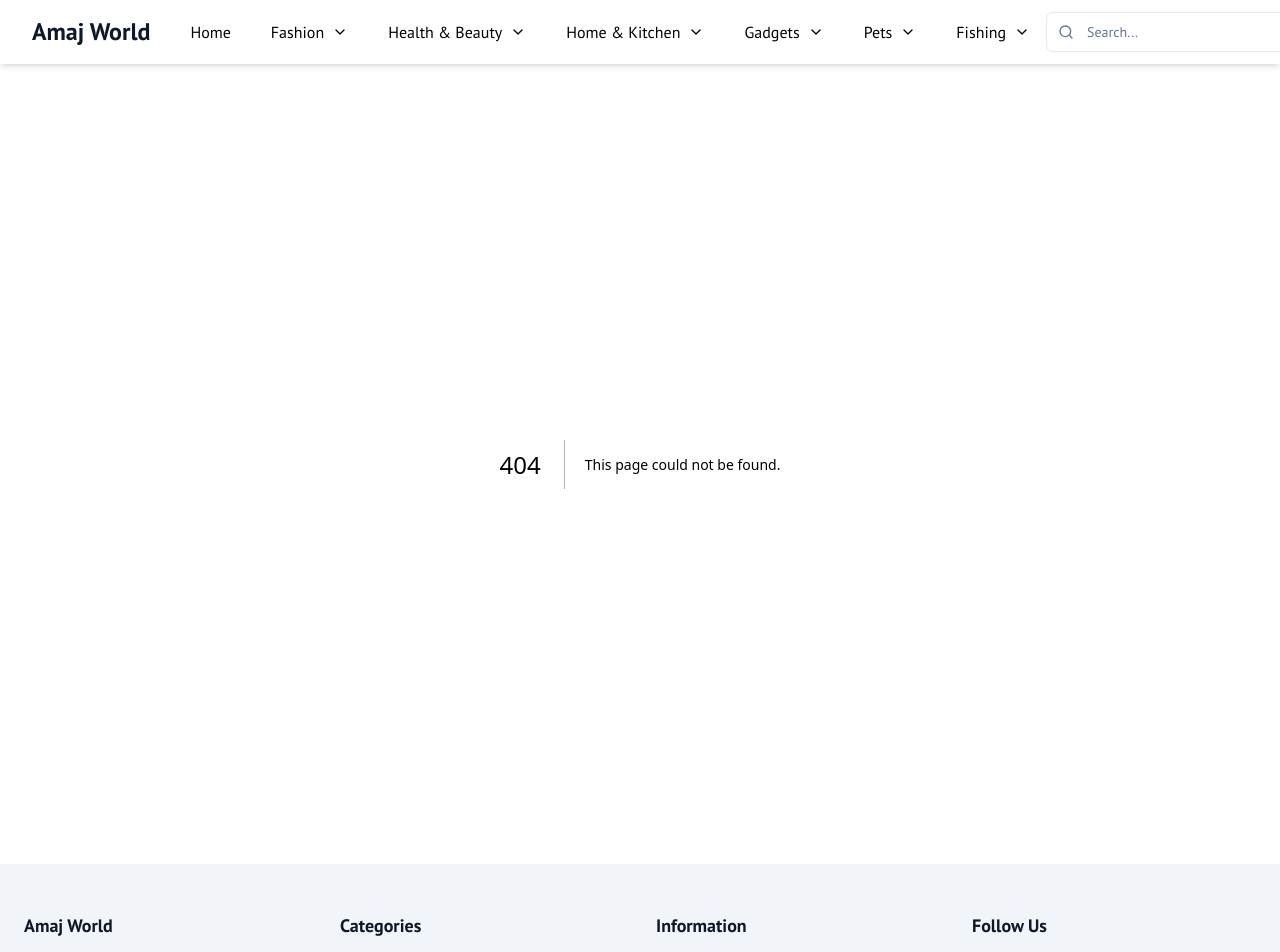
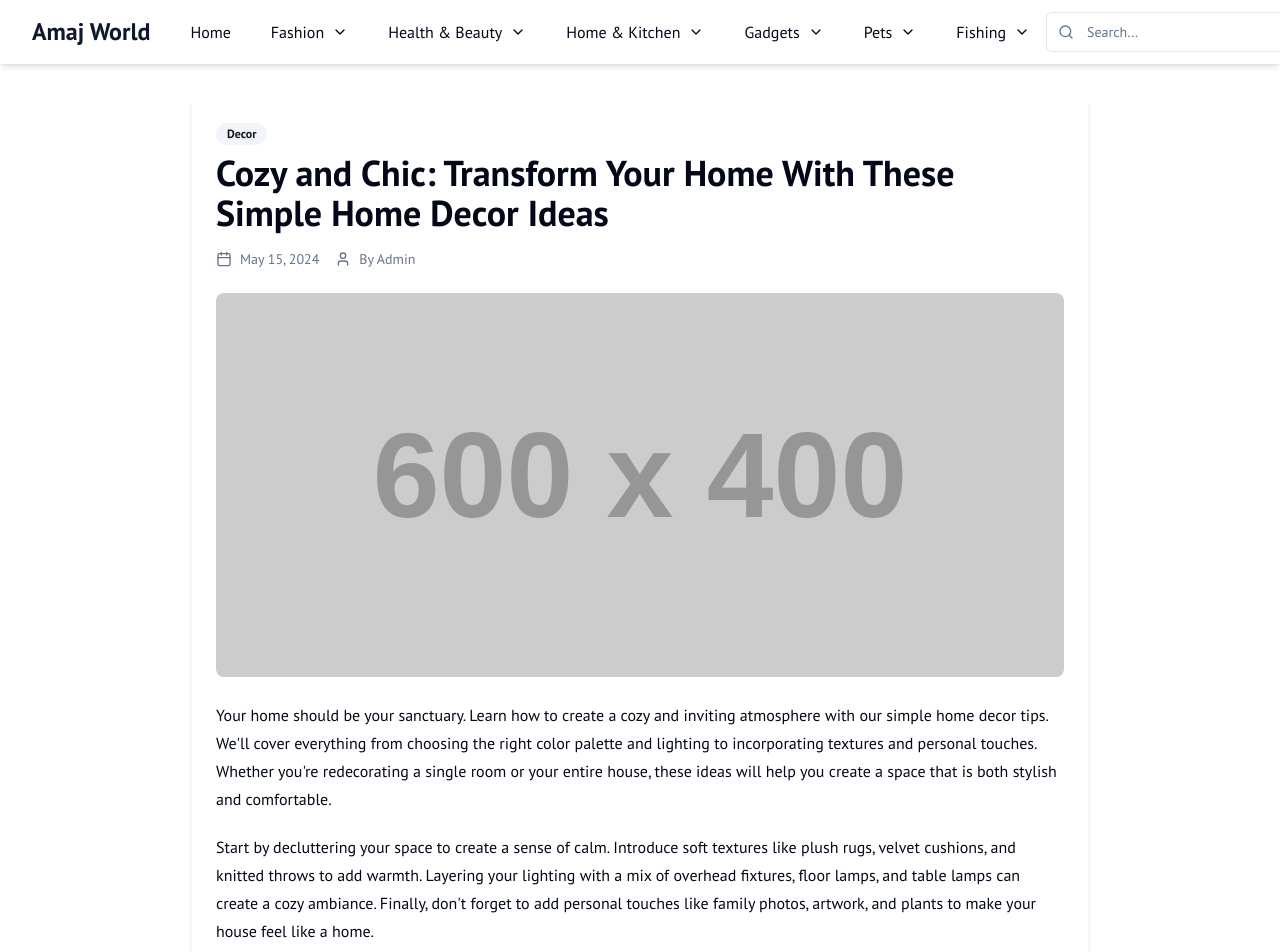
Before and after one commit to amajworld/amaj-world-project, a Next.js app: page /posts/cozy-and-chic-transform-your-home-with-these-decor-ideas in a window 1280 px wide. Before the commit this address had no page. Shown: the top 952 px of the page. Built offline with nearby package versions, Linux system fonts and the light colour scheme.

Commit message:
এখানে পরিবর্তনের অপশন আসছে না

```diff
--- /dev/null
+++ b/src/app/posts/[slug]/page.tsx
@@ -0,0 +1,128 @@
+
+import { getDocuments, getDocument } from '@/app/actions/firestoreActions';
+import type { Post } from '@/data/posts';
+import { notFound } from 'next/navigation';
+import Image from 'next/image';
+import { format } from 'date-fns';
+import { Calendar, User } from 'lucide-react';
+import { Badge } from '@/components/ui/badge';
+import RelatedPosts from '@/components/RelatedPosts';
+import AdDisplay from '@/components/AdDisplay';
+import type { AdConfig } from '@/app/admin/ads/page';
+
+export async function generateStaticParams() {
+  const posts = await getDocuments<Post>('posts', { where: [['status', '==', 'published']] });
+  return posts.map((post) => ({
+    slug: post.slug,
+  }));
+}
+
+export async function generateMetadata({ params }: { params: { slug: string } }) {
+    const allPosts = await getDocuments<Post>('posts');
+    const post = allPosts.find(p => p.slug === params.slug);
+
+    if (!post) {
+        return {
+            title: 'Post Not Found',
+        };
+    }
+
+    return {
+        title: post.seoTitle || post.title,
+        description: post.seoDescription || post.content.substring(0, 160).replace(/<[^>]+>/g, ''),
+        openGraph: {
+            title: post.seoTitle || post.title,
+            description: post.seoDescription || post.content.substring(0, 160).replace(/<[^>]+>/g, ''),
+            images: [
+                {
+                    url: post.imageUrl,
+                    width: 1200,
+                    height: 630,
+                    alt: post.title,
+                },
+            ],
+        },
+    };
+}
+
+
+const getCategoryName = (path: string) => {
+    if (!path) return 'General';
+    const segments = path.split('/').filter(Boolean);
+    const name = segments.pop()?.replace(/-/g, ' ') || 'General';
+    return name.charAt(0).toUpperCase() + name.slice(1);
+};
+
+
+export default async function PostPage({ params }: { params: { slug: string } }) {
+  const allPosts = await getDocuments<Post>('posts');
+  const post = allPosts.find(p => p.slug === params.slug);
+
+  if (!post || post.status !== 'published') {
+    notFound();
+  }
+
+  const ads = await getDocuments<AdConfig>('ads', { where: [['status', '==', 'active']]});
+  const bottomAd = ads.find(ad => ad.location === 'post-bottom');
+
+  return (
+    <div className="container mx-auto py-8 px-4 sm:px-6 lg:px-8">
+      <article className="max-w-4xl mx-auto bg-card p-6 rounded-lg shadow-md">
+        <div className="mb-6">
+            <Badge variant="secondary" className="mb-2">{getCategoryName(post.category)}</Badge>
+            <h1 className="text-3xl md:text-4xl font-bold text-foreground mb-4">{post.title}</h1>
+            <div className="flex items-center text-muted-foreground text-sm space-x-4">
+                <div className="flex items-center">
+                    <Calendar className="w-4 h-4 mr-2" />
+                    <span>{format(new Date(post.date), 'MMMM d, yyyy')}</span>
+                </div>
+                <div className="flex items-center">
+                    <User className="w-4 h-4 mr-2" />
+                    <span>By Admin</span>
+                </div>
+            </div>
+        </div>
+
+        {post.imageUrl && (
+            <div className="relative w-full h-96 mb-6">
+                <Image
+                    src={post.imageUrl}
+                    alt={post.title}
+                    fill
+                    className="object-cover rounded-lg"
+                    sizes="(max-width: 768px) 100vw, (max-width: 1200px) 50vw, 33vw"
+                    priority
+                />
+            </div>
+        )}
+
+        <div
+            className="prose dark:prose-invert max-w-none"
+            dangerouslySetInnerHTML={{ __html: post.content }}
+        />
+
+        {post.tags && post.tags.length > 0 && (
+            <div className="mt-8">
+                <h3 className="text-lg font-semibold mb-2">Tags:</h3>
+                <div className="flex flex-wrap gap-2">
+                    {post.tags.map(tag => (
+                        <Badge key={tag} variant="outline">{tag}</Badge>
+                    ))}
+                </div>
+            </div>
+        )}
+
+      </article>
+
+      {bottomAd && (
+        <div className="max-w-4xl mx-auto mt-8">
+            <AdDisplay ad={bottomAd} />
+        </div>
+      )}
+
+      <div className="max-w-4xl mx-auto mt-12">
+        <RelatedPosts currentPostId={post.id} category={post.category} />
+      </div>
+    </div>
+  );
+}
--- /dev/null
+++ b/src/components/RelatedPosts.tsx
@@ -0,0 +1,59 @@
+
+'use client';
+
+import { useEffect, useState } from 'react';
+import type { Post } from '@/data/posts';
+import { getDocuments } from '@/app/actions/firestoreActions';
+import PostCard from './PostCard';
+
+interface RelatedPostsProps {
+  currentPostId: string;
+  category: string;
+}
+
+export default function RelatedPosts({ currentPostId, category }: RelatedPostsProps) {
+  const [relatedPosts, setRelatedPosts] = useState<Post[]>([]);
+  const [loading, setLoading] = useState(true);
+
+  useEffect(() => {
+    const fetchRelatedPosts = async () => {
+      setLoading(true);
+      try {
+        const allPosts = await getDocuments<Post>('posts', {
+          where: [['status', '==', 'published']],
+        });
+
+        const filtered = allPosts
+          .filter(p => p.id !== currentPostId && p.category === category)
+          .slice(0, 3);
+
+        setRelatedPosts(filtered);
+      } catch (error) {
+        console.error("Failed to fetch related posts:", error);
+      } finally {
+        setLoading(false);
+      }
+    };
+
+    fetchRelatedPosts();
+  }, [currentPostId, category]);
+
+  if (loading) {
+    return <div>Loading related posts...</div>;
+  }
+
+  if(relatedPosts.length === 0) {
+    return null; // Don't render anything if no related posts are found
+  }
+
+  return (
+    <div>
+      <h2 className="text-2xl font-bold mb-6">Related Posts</h2>
+      <div className="grid grid-cols-1 md:grid-cols-2 lg:grid-cols-3 gap-8">
+        {relatedPosts.map(post => (
+          <PostCard key={post.id} post={{...post, href: `/posts/${post.slug}`}} />
+        ))}
+      </div>
+    </div>
+  );
+}
```
